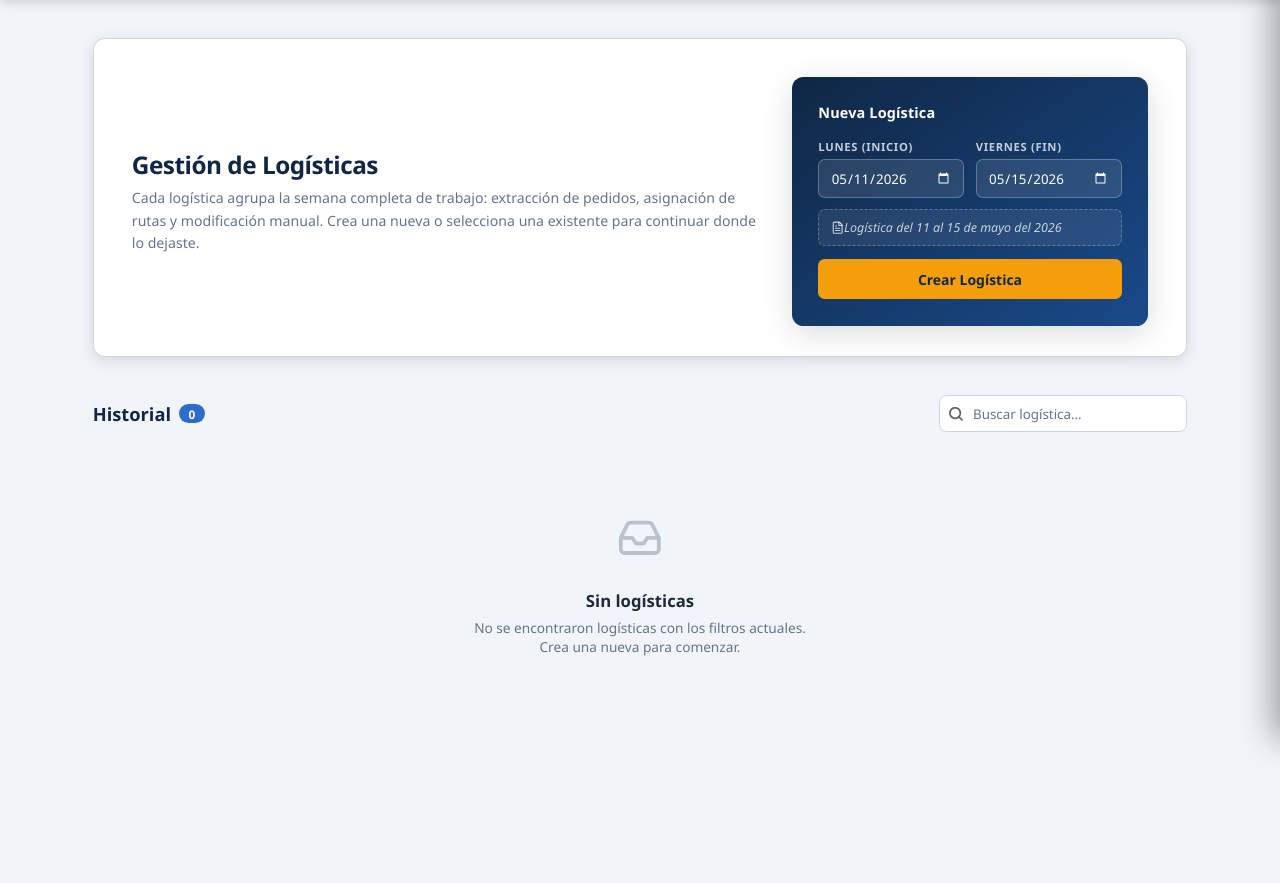
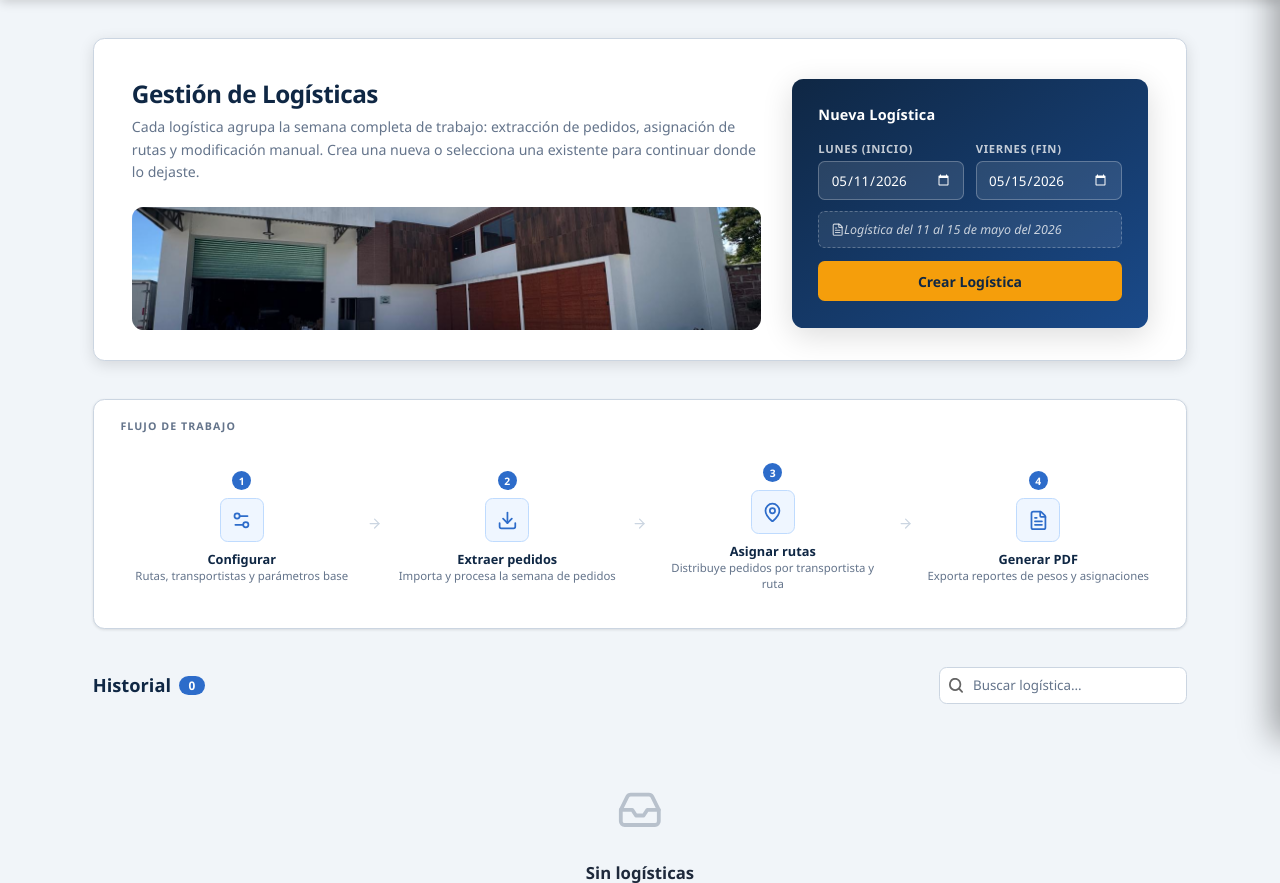
Before and after one commit to Carlin31/icg_logistica, a Flask app: page / in a window 1280 px wide. Shown: the part 61-944 px from the top of the page. Before the commit the page ends 813 px from the top, so only its background shows below. Run offline with Flask 3, Linux system fonts and the light colour scheme; data that the repository does not hold is empty.

Commit message:
Ajuste de estilos, actualización de menú y router PDF

```diff
--- a/router/pdf_router.py
+++ b/router/pdf_router.py
@@ -69,7 +69,7 @@ def generar():
     except Exception as e:
         return jsonify({"status": "error", "mensaje": f"Error al generar el PDF: {e}"}), 500
 
-    nombre_descarga = f"reporte_pesos_{logistica['nombre'].replace(' ', '_')}.pdf"
+    nombre_descarga = f"{logistica['nombre'].replace(' ', '_')}.pdf"
     return send_file(
         ruta_archivo,
         as_attachment=True,
--- a/static/css/menu.css
+++ b/static/css/menu.css
@@ -398,6 +398,29 @@ body {
   line-height: 1.6;
 }
 
+/* ── Imagen hero ────────────────────────────────────────────────── */
+.hero-illustration {
+  margin-top: 1.5rem;
+  border-radius: var(--radio);
+  overflow: hidden;
+  height: 130px;
+}
+
+.hero-img {
+  width: 100%;
+  height: 100%;
+  display: block;
+  object-fit: cover;
+}
+
+@media (max-width: 680px) {
+  .hero-illustration {
+    height: auto;
+    aspect-ratio: 16 / 7;
+  }
+}
+
+
 /* ── Formulario ─────────────────────────────────────────────────── */
 .form-crear {
   background: linear-gradient(145deg, var(--azul-oscuro) 0%, var(--azul-medio) 100%);
@@ -502,6 +525,132 @@ body {
 @media (max-width: 400px) {
   .main { padding-left: .75rem; padding-right: .75rem; }
   .hero { padding: 1.25rem 1rem 1.25rem; }
+}
+
+/* ════════════════════════════════════════════════════════════════
+   WORKFLOW
+   ════════════════════════════════════════════════════════════════ */
+.workflow-section {
+  background: var(--blanco);
+  border-radius: var(--radio);
+  box-shadow: var(--sombra-sm);
+  border: 1px solid var(--gris-borde);
+  padding: 1.25rem 1.75rem 1.5rem;
+  margin-bottom: 2.5rem;
+}
+
+.workflow-label {
+  font-size: .7rem;
+  font-weight: 700;
+  text-transform: uppercase;
+  letter-spacing: .1em;
+  color: var(--gris-texto);
+  margin-bottom: 1.1rem;
+}
+
+.workflow-steps {
+  display: flex;
+  align-items: center;
+  gap: .25rem;
+}
+
+.workflow-step {
+  flex: 1;
+  display: flex;
+  flex-direction: column;
+  align-items: center;
+  text-align: center;
+  gap: .55rem;
+  padding: .85rem .5rem;
+  border-radius: var(--radio-sm);
+  transition: background .18s;
+  cursor: default;
+}
+
+.workflow-step:hover { background: var(--gris-bg); }
+
+.workflow-step-badge {
+  width: 20px;
+  height: 20px;
+  border-radius: 50%;
+  background: var(--azul-claro);
+  color: var(--blanco);
+  font-size: .68rem;
+  font-weight: 800;
+  display: flex;
+  align-items: center;
+  justify-content: center;
+}
+
+.workflow-step-icon {
+  width: 46px;
+  height: 46px;
+  border-radius: var(--radio-sm);
+  background: #eff6ff;
+  border: 1px solid #bfdbfe;
+  display: flex;
+  align-items: center;
+  justify-content: center;
+  color: var(--azul-claro);
+  transition: background .18s, border-color .18s;
+}
+
+.workflow-step:hover .workflow-step-icon {
+  background: #dbeafe;
+  border-color: #93c5fd;
+}
+
+.workflow-step-icon .lucide { width: 22px; height: 22px; }
+
+.workflow-step-title {
+  font-size: .84rem;
+  font-weight: 700;
+  color: var(--azul-oscuro);
+}
+
+.workflow-step-desc {
+  font-size: .75rem;
+  color: var(--gris-texto);
+  line-height: 1.4;
+}
+
+.workflow-arrow {
+  flex-shrink: 0;
+  color: var(--gris-borde);
+  display: flex;
+  align-items: center;
+  padding-bottom: .5rem;
+}
+
+.workflow-arrow .lucide { width: 16px; height: 16px; }
+
+@media (max-width: 680px) {
+  .workflow-section { padding: 1rem 1.25rem 1.25rem; }
+
+  .workflow-steps {
+    flex-direction: column;
+    align-items: stretch;
+    gap: .4rem;
+  }
+
+  .workflow-step {
+    flex-direction: row;
+    text-align: left;
+    align-items: center;
+    gap: .85rem;
+    padding: .65rem .5rem;
+  }
+
+  .workflow-step-badge,
+  .workflow-step-icon { flex-shrink: 0; }
+
+  .workflow-step-info { flex: 1; }
+
+  .workflow-arrow {
+    justify-content: center;
+    transform: rotate(90deg);
+    padding: 0;
+  }
 }
 
 /* ════════════════════════════════════════════════════════════════
--- a/templates/menu/index.html
+++ b/templates/menu/index.html
@@ -186,6 +186,15 @@
         asignación de rutas y modificación manual.
         Crea una nueva o selecciona una existente para continuar donde lo dejaste.
       </p>
+
+      <!-- Imagen hero — archivo: static/img/hero-logistica.jpg -->
+      <div class="hero-illustration">
+        <img
+          class="hero-img"
+          src="{{ url_for('static', filename='img/hero-logistica.jpg') }}"
+          alt="Gestión de logísticas"
+        >
+      </div>
     </div>
 
     <!-- Formulario crear nueva logística -->
@@ -210,6 +219,56 @@
       <button class="btn-crear" id="btn-crear" onclick="crearLogistica()">
         Crear Logística
       </button>
+    </div>
+  </div>
+
+  <!-- Flujo de trabajo -->
+  <div class="workflow-section">
+    <p class="workflow-label">Flujo de trabajo</p>
+    <div class="workflow-steps">
+
+      <div class="workflow-step">
+        <div class="workflow-step-badge">1</div>
+        <div class="workflow-step-icon"><i data-lucide="settings-2"></i></div>
+        <div class="workflow-step-info">
+          <div class="workflow-step-title">Configurar</div>
+          <div class="workflow-step-desc">Rutas, transportistas y parámetros base</div>
+        </div>
+      </div>
+
+      <div class="workflow-arrow" aria-hidden="true"><i data-lucide="arrow-right"></i></div>
+
+      <div class="workflow-step">
+        <div class="workflow-step-badge">2</div>
+        <div class="workflow-step-icon"><i data-lucide="download"></i></div>
+        <div class="workflow-step-info">
+          <div class="workflow-step-title">Extraer pedidos</div>
+          <div class="workflow-step-desc">Importa y procesa la semana de pedidos</div>
+        </div>
+      </div>
+
+      <div class="workflow-arrow" aria-hidden="true"><i data-lucide="arrow-right"></i></div>
+
+      <div class="workflow-step">
+        <div class="workflow-step-badge">3</div>
+        <div class="workflow-step-icon"><i data-lucide="map-pin"></i></div>
+        <div class="workflow-step-info">
+          <div class="workflow-step-title">Asignar rutas</div>
+          <div class="workflow-step-desc">Distribuye pedidos por transportista y ruta</div>
+        </div>
+      </div>
+
+      <div class="workflow-arrow" aria-hidden="true"><i data-lucide="arrow-right"></i></div>
+
+      <div class="workflow-step">
+        <div class="workflow-step-badge">4</div>
+        <div class="workflow-step-icon"><i data-lucide="file-text"></i></div>
+        <div class="workflow-step-info">
+          <div class="workflow-step-title">Generar PDF</div>
+          <div class="workflow-step-desc">Exporta reportes de pesos y asignaciones</div>
+        </div>
+      </div>
+
     </div>
   </div>
 
```
Also changed, not shown: static/img/hero-logistica.jpg (added).
